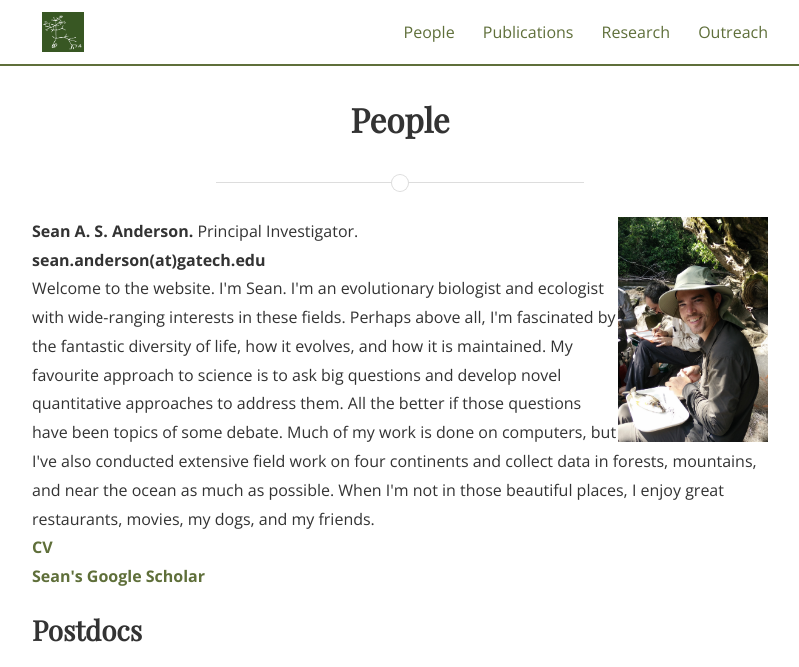
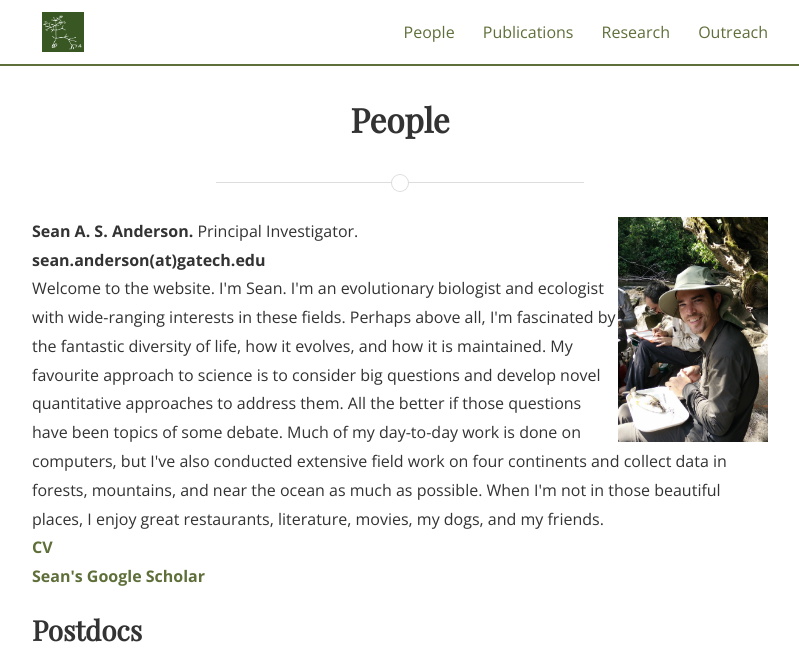
Before and after one commit to SeanASAnderson/SeanASAnderson.github.io, a Jekyll site: the page built from people.md, in a window 1280 px wide and 900 px high, cut to the strip 0-667 px from the top of the window. Shown: the whole strip, without its empty margins (240-1039 px from the left). Built offline with Jekyll 4.4.1, drawn with Linux system fonts in a browser that asks for light colours; nearby versions of some CDN libraries; some web fonts are replaced.

Commit message:
update to cv

```diff
--- a/people.md
+++ b/people.md
@@ -15,8 +15,8 @@
 <p>
   <b>Sean A. S. Anderson. </b> Principal Investigator. <img src="/assets/sean_suriname_riverside2.jpg" alt="Sean riverside" style="width:150px;height:225px;">
   <br><b>sean.anderson(at)gatech.edu </b>
-  <br>Welcome to the website. I'm Sean. I'm an evolutionary biologist and ecologist with wide-ranging interests in these fields. Perhaps above all, I'm fascinated by the fantastic diversity of life, how it evolves, and how it is maintained. My favourite approach to science is to ask big questions and develop novel quantitative approaches to address them. All the better if those questions have been topics of some debate. Much of my work is done on computers, but I've also conducted extensive field work on four continents and collect data in forests, mountains, and near the ocean as much as possible. When I'm not in those beautiful places, I enjoy great restaurants, movies, my dogs, and my friends.
-  <br><a href="https://github.com/SeanASAnderson/CV/blob/main/AndersonSean.CV.2023.pdf"><b>CV</b></a>
+  <br>Welcome to the website. I'm Sean. I'm an evolutionary biologist and ecologist with wide-ranging interests in these fields. Perhaps above all, I'm fascinated by the fantastic diversity of life, how it evolves, and how it is maintained. My favourite approach to science is to consider big questions and develop novel quantitative approaches to address them. All the better if those questions have been topics of some debate. Much of my day-to-day work is done on computers, but I've also conducted extensive field work on four continents and collect data in forests, mountains, and near the ocean as much as possible. When I'm not in those beautiful places, I enjoy great restaurants, literature, movies, my dogs, and my friends.
+  <br><a href="/assets/AndersonSean.CV.2026.pdf"><b>CV</b></a>
   <br><a href="https://scholar.google.com/citations?user=xfDBp1sAAAAJ&hl=en"><b>Sean's Google Scholar</b></a>
 
 </p>
```
Also changed, not shown: 1 other file.
